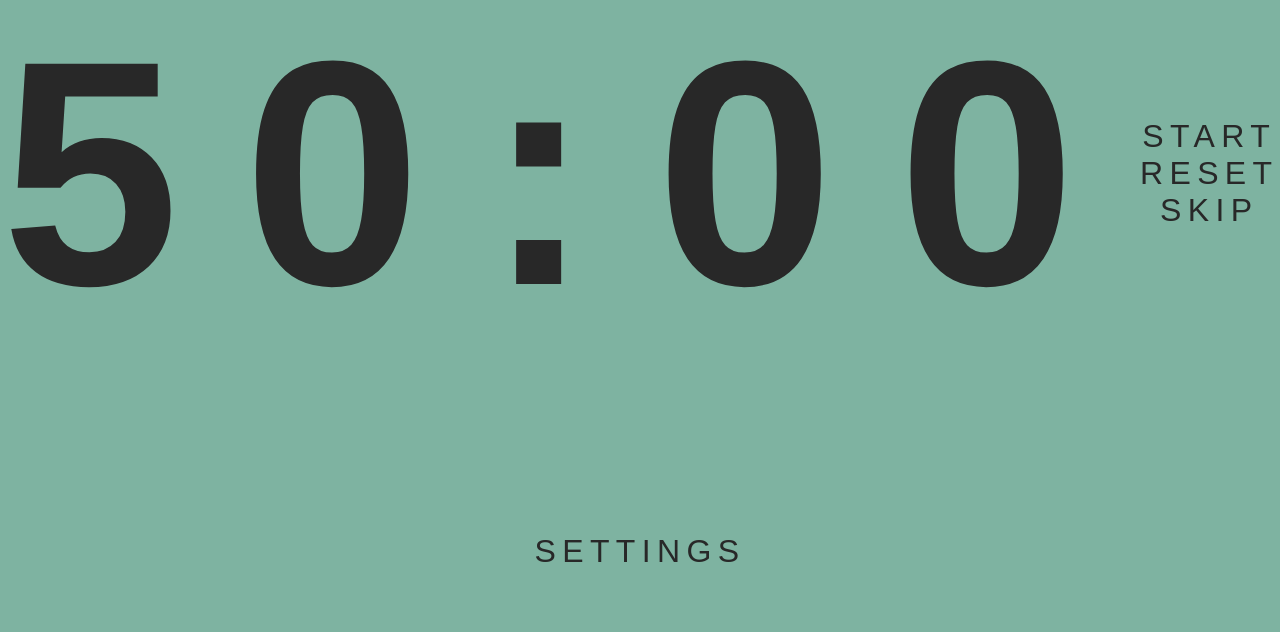
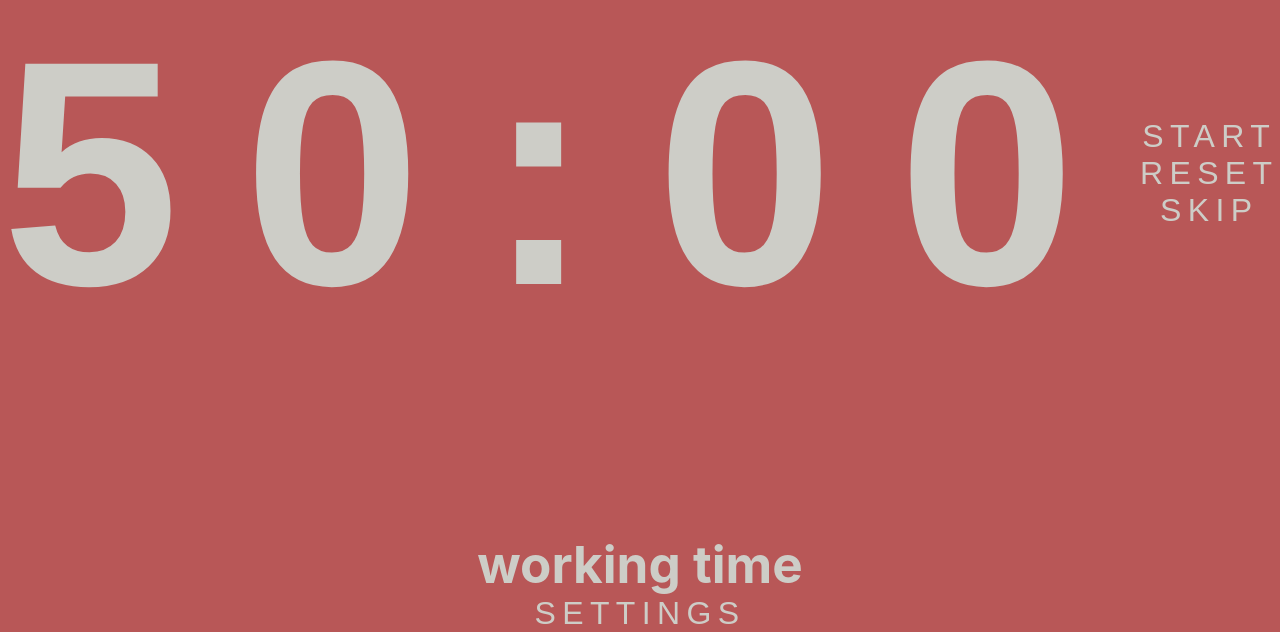
Before and after one commit to acm-sp85/pomodoro-time, a React (Create React App) app in the folder client/: page / in a window 1280 px wide. Shown: the part 187-819 px from the top of the page. Built offline with nearby package versions, Linux system fonts and the light colour scheme; a web font is replaced by a local one.

Commit message:
conditionally changing website colors

```diff
--- a/client/src/App.css
+++ b/client/src/App.css
@@ -1,12 +1,20 @@
 :root {
-  --black: rgb(40, 40, 40);
+  --fontColor: rgb(205, 205, 205);
 }
 
 * {
   margin: 0px;
 }
-body {
+/* body {
   background-color: rgb(126, 179, 161);
+} */
+h1 {
+  color: var(--fontColor);
+}
+
+.info-text {
+  text-align: center;
+  font-size: 4vw;
 }
 
 .title {
@@ -25,12 +33,12 @@ body {
 
 .timer-numbers {
   font-size: 25vw;
-  color: var(--black);
+  color: var(--fontColor);
   font-family: 'Six Caps', sans-serif;
   letter-spacing: 5vw;
 }
 .buttons {
-  color: var(--black);
+  color: var(--fontColor);
   text-align: center;
   font-size: 2.5vw;
   letter-spacing: 0.5vw;
@@ -46,7 +54,7 @@ body {
 }
 
 .buttons-inverted:hover {
-  background-color: var(--black);
+  background-color: var(--fontColor);
   cursor: pointer;
 }
 
--- a/client/src/App.js
+++ b/client/src/App.js
@@ -9,6 +9,7 @@ function App() {
   let [showModal, setShowModal] = useState(false);
   let [soundNumber, setSoundNumber] = useState(0);
   let [timerActive, setTimerActive] = useState('START');
+  let [workingTime, setWorkingTime] = useState(true);
 
   useEffect(() => {
     console.log('loading up the timmer component');
@@ -18,6 +19,21 @@ function App() {
     console.log('stopping the timer');
   };
 
+  // changing background color depending on workingTime
+  workingTime
+    ? (document.body.style = 'background: rgb(184, 87, 87)')
+    : (document.body.style = 'background: rgb(126, 179, 161)');
+
+  // selecting our fontColor variable from our style sheet
+  const rootSelector = document.querySelector(':root');
+  // checking what the value of our variable is
+  // const color = getComputedStyle(rootSelector).getPropertyValue('--fontColor');
+  // updating our variable
+  // rootSelector.style.setProperty('--fontColor', 'rgb(205, 205, 205')
+  workingTime
+    ? rootSelector.style.setProperty('--fontColor', 'rgb(205, 205, 199')
+    : rootSelector.style.setProperty('--fontColor', 'rgb(40,40,40');
+
   return (
     <div>
       <Timer
@@ -26,7 +42,15 @@ function App() {
         soundNumber={soundNumber}
         timerActive={timerActive}
         setTimerActive={setTimerActive}
+        setWorkingTime={setWorkingTime}
+        workingTime={workingTime}
       />
+      {workingTime ? (
+        <h1 className="info-text">working time</h1>
+      ) : (
+        <h1 className="info-text">relaxing time</h1>
+      )}
+
       <p onClick={() => setShowModal(!showModal)} className="buttons">
         SETTINGS
       </p>
--- a/client/src/components/Settings.js
+++ b/client/src/components/Settings.js
@@ -42,17 +42,17 @@ function Settings(props) {
           name="minutesPomodoro"
           value={props.minutesPomodoro}
           onChange={(e) => props.setMinutesPomodoro(parseInt(e.target.value))}
-        ></input>
+        />
         <br />
         <label className="buttons-inverted ">BREAK DURATION</label>
         <input
           name="minutesBreak"
           value={props.minutesBreak}
           onChange={(e) => props.setMinutesBreak(parseInt(e.target.value))}
-        ></input>
+        />
         <br />
-        <label className="buttons-inverted">AUTOSTART</label>
-        <input type="checkbox"></input>
+        {/* <label className="buttons-inverted">AUTOSTART</label> */}
+        {/* <input type="checkbox"></input> */}
         <br />
         <label className="buttons-inverted">SOUND</label>
         <select onChange={handleChangeSound} value={props.soundNumber}>
--- a/client/src/components/Timer.js
+++ b/client/src/components/Timer.js
@@ -12,6 +12,7 @@ function Timer(props) {
   let [toggle, setToggle] = useState(false);
   let [timerActive, setTimerActive] = useState(props.timerActive);
   let [startTimer, setStartTimer] = useState();
+  let [workingTime, setWorkingTime] = useState(props.workingTime);
 
   const { Howl, Howler } = require('howler');
   const audioClips = [Bell, Gong, Duck];
@@ -24,10 +25,12 @@ function Timer(props) {
         setToggleTakingBreak((toggleTakingBreak = !toggleTakingBreak));
         setMinutes((minutes = props.minutesPomodoro));
         console.log('time to work');
+        props.setWorkingTime(true);
       } else if (!toggleTakingBreak) {
         setToggleTakingBreak((toggleTakingBreak = !toggleTakingBreak));
         setMinutes((minutes = props.minutesBreak));
         console.log('taking a break');
+        props.setWorkingTime(false);
       }
     } else if (seconds === 0) {
       setSeconds((seconds = 59));
@@ -53,6 +56,7 @@ function Timer(props) {
   //RESET BUTTON
   const reset = () => {
     setSeconds(0);
+    setTimerActive((timerActive = 'START'));
     if (!toggleTakingBreak) {
       setMinutes(props.minutesPomodoro || 45);
     } else {
@@ -66,12 +70,16 @@ function Timer(props) {
       setMinutes(props.minutesPomodoro || 45);
       setSeconds((seconds = 0));
       setToggleTakingBreak((toggleTakingBreak = !toggleTakingBreak));
+      setTimerActive((timerActive = 'START'));
       console.log('skipping the break');
+      props.setWorkingTime(true);
     } else {
       setMinutes(props.minutesBreak || 5);
       setSeconds((seconds = 0));
       setToggleTakingBreak((toggleTakingBreak = !toggleTakingBreak));
+      setTimerActive((timerActive = 'START'));
       console.log('skipping the work sesh');
+      props.setWorkingTime(false);
     }
   };
   //AUDIO EFFECT PLAYER
```
